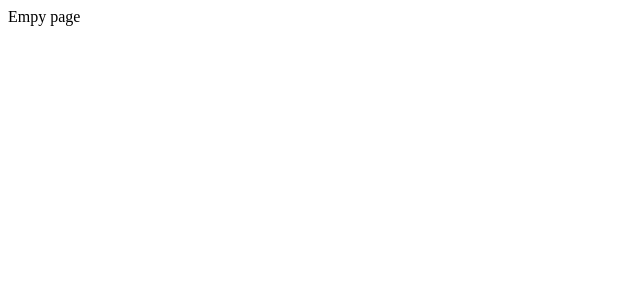
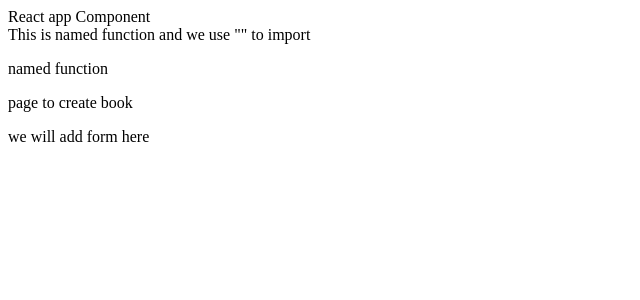
Before and after one commit to anish-gyawali/Takeo, a React (Create React App) app in the folder WeekSix/booksapp/: page / in a window 1280 px wide. Shown: the top 300 px of the page, without its empty margins (0-640 px from the left). Built offline with nearby package versions, Linux system fonts and the light colour scheme.

Commit message:
Monday: call name and default component and started to use props

```diff
--- a/WeekSix/booksapp/src/App.js
+++ b/WeekSix/booksapp/src/App.js
@@ -1,5 +1,13 @@
+import CreateBook, { NamedFunction } from "./components/CreateBook";
+
 function App() {
-  return <div>Empy page</div>;
+  return (
+    <div>
+      React app Component
+      <NamedFunction name={"named function "} />
+      <CreateBook title={"page to create book"} />
+    </div>
+  );
 }
 
 export default App;
--- /dev/null
+++ b/WeekSix/booksapp/src/components/CreateBook.jsx
@@ -0,0 +1,15 @@
+export function NamedFunction(props) {
+  return (<div>This is named function and we use "{}" to import
+    <p>{props.name}</p>
+  </div>);
+}
+
+function CreateBook({title}) {
+  return (
+    <div>
+      {title}
+      <p>we will add form here </p>
+    </div>
+  );
+}
+export default CreateBook;
```
Also changed, not shown: 1 other file (tests, documents, lock files or other folders).
